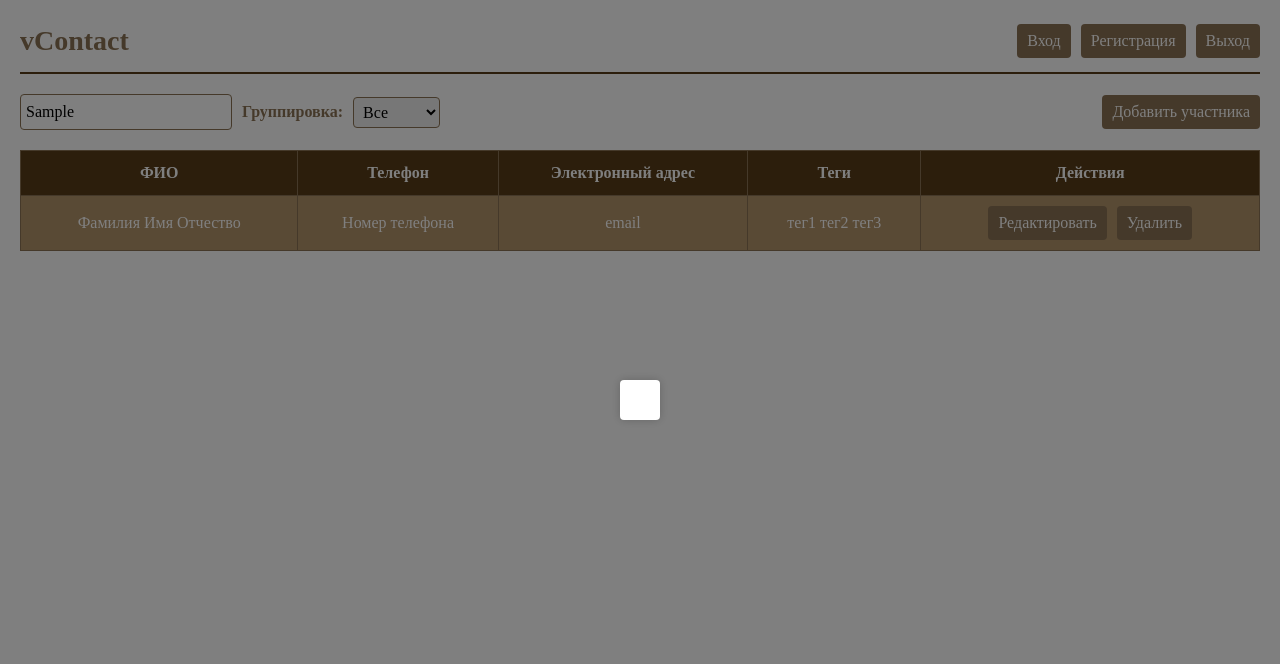
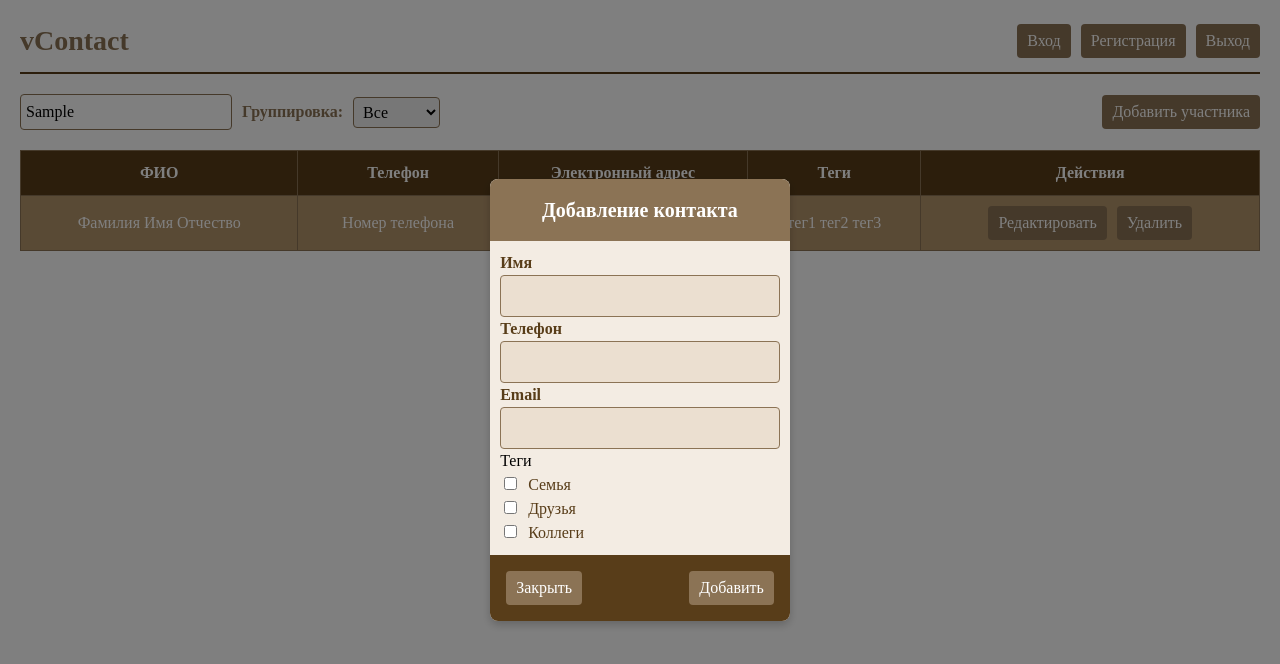
Before and after one commit to dimitrianderi/vContact, a Vue app: page / in a window 1280 px wide. Both pictures are taken after typing "Sample" into the empty fields and a click on the button "Добавить участника". Shown: the top 664 px of the page. Built offline with nearby package versions, Linux system fonts and the light colour scheme.

Commit message:
feat: add TheFormNew component

```diff
--- a/src/assets/main.css
+++ b/src/assets/main.css
@@ -2,6 +2,7 @@
 
 :root {
   --text-color: #fff;
+  --light-color: #dac2a550;;
   --main-color: #8b7355;
   --btn-hover-color: #6a5433;
   --dark-color: #583d19;
--- a/src/components/TheControls.vue
+++ b/src/components/TheControls.vue
@@ -15,7 +15,9 @@
     <app-button :text="add_user" @toggle="toggleModal"></app-button>
   </div>
   <teleport to="body"
-    ><app-modal v-if="isOpenModal" @toggle="isOpenModal = false"></app-modal
+    ><app-modal v-if="isOpenModal">
+        <the-form-new @close="toggleModal"></the-form-new>
+    </app-modal
   ></teleport>
 </template>
 
@@ -23,9 +25,10 @@
 import { ref, reactive } from 'vue'
 import AppModal from '../layouts/AppModalWindow.vue'
 import AppButton from '../layouts/AppButton.vue'
+import TheFormNew from './TheFormNew.vue'
 
 export default {
-  components: { AppModal, AppButton },
+  components: { AppModal, AppButton, TheFormNew },
   setup() {
     const isOpenModal = ref(false)
     const group = ref('Группировка')
@@ -39,7 +42,7 @@ export default {
     })
 
     const toggleModal = () => {
-      isOpenModal.value = true
+      isOpenModal.value = !isOpenModal.value
     }
 
     return {
--- /dev/null
+++ b/src/components/TheFormNew.vue
@@ -0,0 +1,97 @@
+<template>
+  <div class="modal-content">
+
+    <div class="modal-header">
+      <h5 class="modal-title">Добавление контакта</h5>
+    </div>
+
+    <form class="modal-form">
+      <app-input for="name" label="Имя" type-input="text"></app-input>
+      <app-input for="phone" label="Телефон" type-input="number"></app-input>
+      <app-input for="email" label="Email" type-input="email"></app-input>
+
+      <div>
+        <label class="form-label">Теги</label>
+        <div class="form-check" v-for="(tag, index) in tags" :key="index">
+          <input
+            class="form-check-input"
+            type="checkbox"
+            :id="tag"
+            :value="tag"
+          />
+          <label class="form-check-label" :for="tag">{{ tag }}</label>
+        </div>
+      </div>
+    </form>
+
+    <div class="modal-footer">
+      <app-button text="Закрыть" @toggle="$emit('close')"></app-button>
+      <app-button text="Добавить"></app-button>
+    </div>
+
+  </div>
+</template>
+
+<script lang="ts">
+import { ref } from 'vue'
+import AppInput from '../layouts/AppInput.vue'
+import AppButton from '../layouts/AppButton.vue'
+
+export default {
+  components: { AppInput, AppButton },
+    setup () {
+        const tags = ref(['Семья', 'Друзья', 'Коллеги'])
+
+        return {
+            tags
+        }
+    }
+}
+</script>
+
+<style lang="scss" scoped>
+.modal-content {
+  background-color: var(--text-color);
+  border: none;
+  border-radius: 8px;
+  box-shadow: 0 4px 8px var(--shadow-color);
+
+  .modal-header {
+    background-color: var(--main-color);
+    border-radius: 8px 8px 0 0;
+    padding: 1rem;
+    display: flex;
+    justify-content: center;
+    align-items: center;
+
+    .modal-title {
+      color: var(--text-color);
+      margin: 0;
+      font-size: 1.25rem;
+    }
+  }
+
+  .modal-form {
+    padding: 10px;
+    background-color: var(--light-color);
+
+    .form-check-label {
+      color: var(--dark-color);
+      margin-left: 0.5rem;
+    }
+
+    .form-check-input {
+      margin-top: 0.2rem;
+    }
+  }
+
+  .modal-footer {
+    background-color: var(--dark-color);
+    border-radius: 0 0 8px 8px;
+    padding: 1rem;
+    display: flex;
+    justify-content: space-between;
+    align-items: center;
+  }
+}
+</style>
--- a/src/layouts/AppButton.vue
+++ b/src/layouts/AppButton.vue
@@ -1,5 +1,5 @@
 <template>
-  <button class="btn" @click="$emit('toggle')">{{ text }}</button>
+  <button type="button" class="btn" @click="$emit('toggle')">{{ text }}</button>
 </template>
 
 <script lang="ts">
--- /dev/null
+++ b/src/layouts/AppInput.vue
@@ -0,0 +1,34 @@
+<template>
+  <div>
+    <label :for="name" class="form-label">{{ label }}</label>
+    <input :type="type - input" class="form-control" :id="name" />
+  </div>
+</template>
+
+<script lang="ts">
+export default {
+  props: ['for', 'label', 'type-input'],
+}
+</script>
+
+<style lang="scss" scoped>
+.form-label {
+  font-weight: bold;
+  color: var(--dark-color);
+}
+
+.form-control {
+  border: 1px solid var(--main-color);
+  border-radius: 4px;
+  padding: 8px;
+  width: 100%;
+  background-color: var(--light-color);
+  transition: all 0.2s ease;
+
+  &:focus {
+    outline: none;
+    border-color: var(--dark-color);
+    background-color: var(--text-color);
+  }
+}
+</style>
--- a/src/layouts/AppModalWindow.vue
+++ b/src/layouts/AppModalWindow.vue
@@ -1,17 +1,12 @@
 <template>
   <div class="modal-container">
-    <div class="modal-overlay" @click="$emit('toggle')"></div>
-    <div class="modal-content">
-      <slot></slot>
-    </div>
+    <div class="modal-overlay"></div>
+    <slot></slot>
   </div>
 </template>
 
 <script lang="ts">
-
-export default {
-}
-
+export default {}
 </script>
 
 <style lang="scss" scoped>
@@ -33,7 +28,7 @@ export default {
     width: 100%;
     height: 100%;
     background-color: var(--black-color);
-    opacity: .5;
+    opacity: 0.5;
     z-index: -1;
   }
 
```
